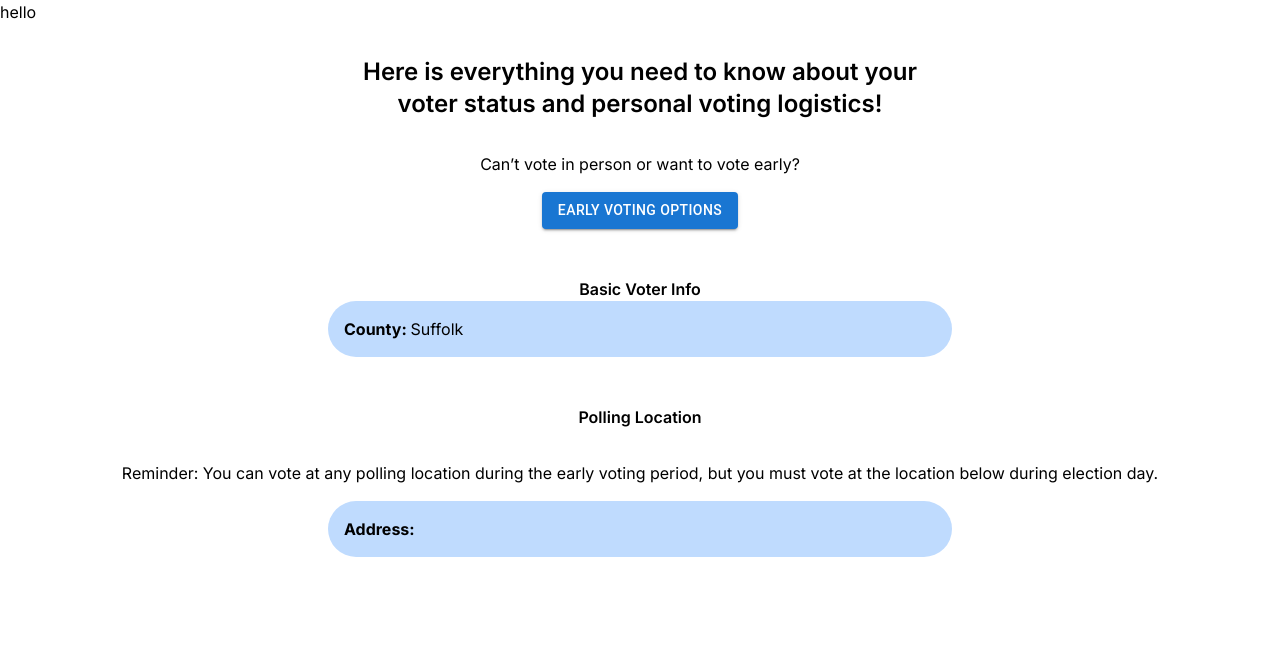
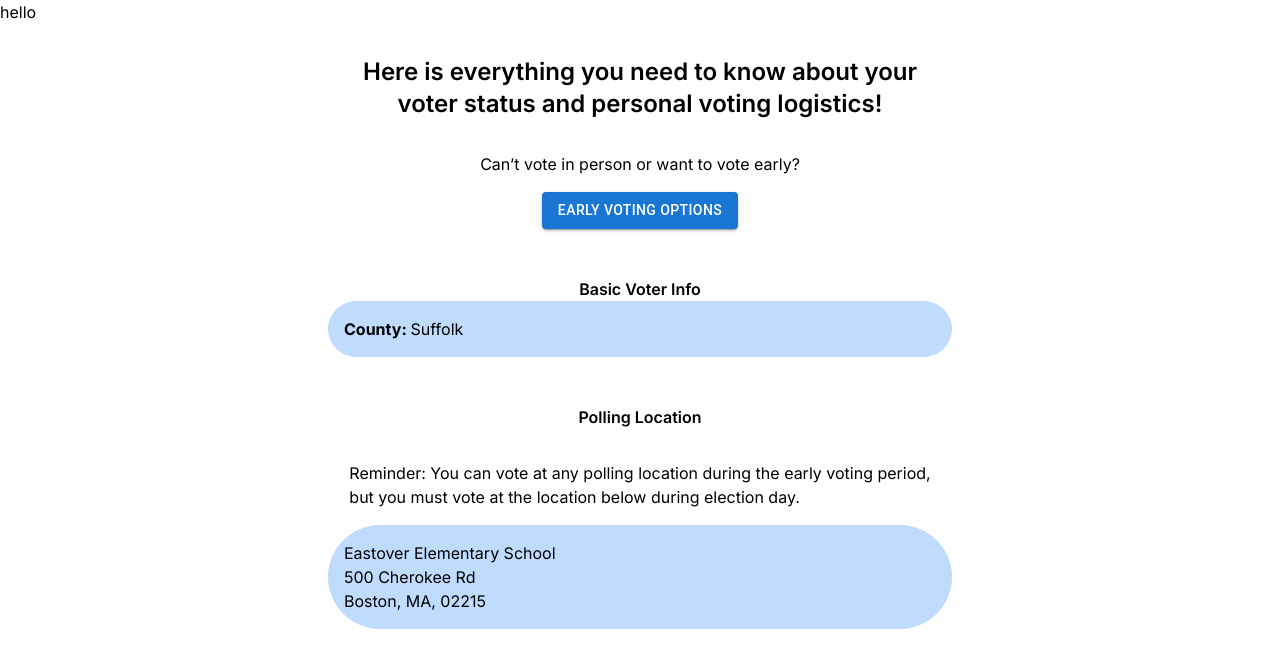
Before and after one commit to BU-Spark/pitne-voter-app, a Next.js app in the folder client/: page / in a window 1280 px wide. Shown: the top 668 px of the page. Built offline with nearby package versions, Linux system fonts and the light colour scheme.

Commit message:
Added polling location

```diff
--- a/client/src/pages/voterInfo/index.tsx
+++ b/client/src/pages/voterInfo/index.tsx
@@ -17,8 +17,8 @@ export default function VoterInfo() {
 
             <div className='flex flex-col justify-center items-center p-4 my-4'>
                 <h1 className='font-semibold text-left'>Polling Location</h1>
-                <p className='mt-8 mb-4'>Reminder: You can vote at any polling location during the early voting period, but you must vote at the location below during election day.</p>
-                <p className='p-4 bg-blue-200 rounded-full w-1/2'><strong>Address:</strong> </p>
+                <p className='mt-8 mb-4'>Reminder: You can vote at any polling location during the early voting period,<br/>but you must vote at the location below during election day.</p>
+                <p className='p-4 bg-blue-200 rounded-full w-1/2'>Eastover Elementary School <br/> 500 Cherokee Rd <br/> Boston, MA, 02215 <br/></p>
             </div>
         </div>
 
```
